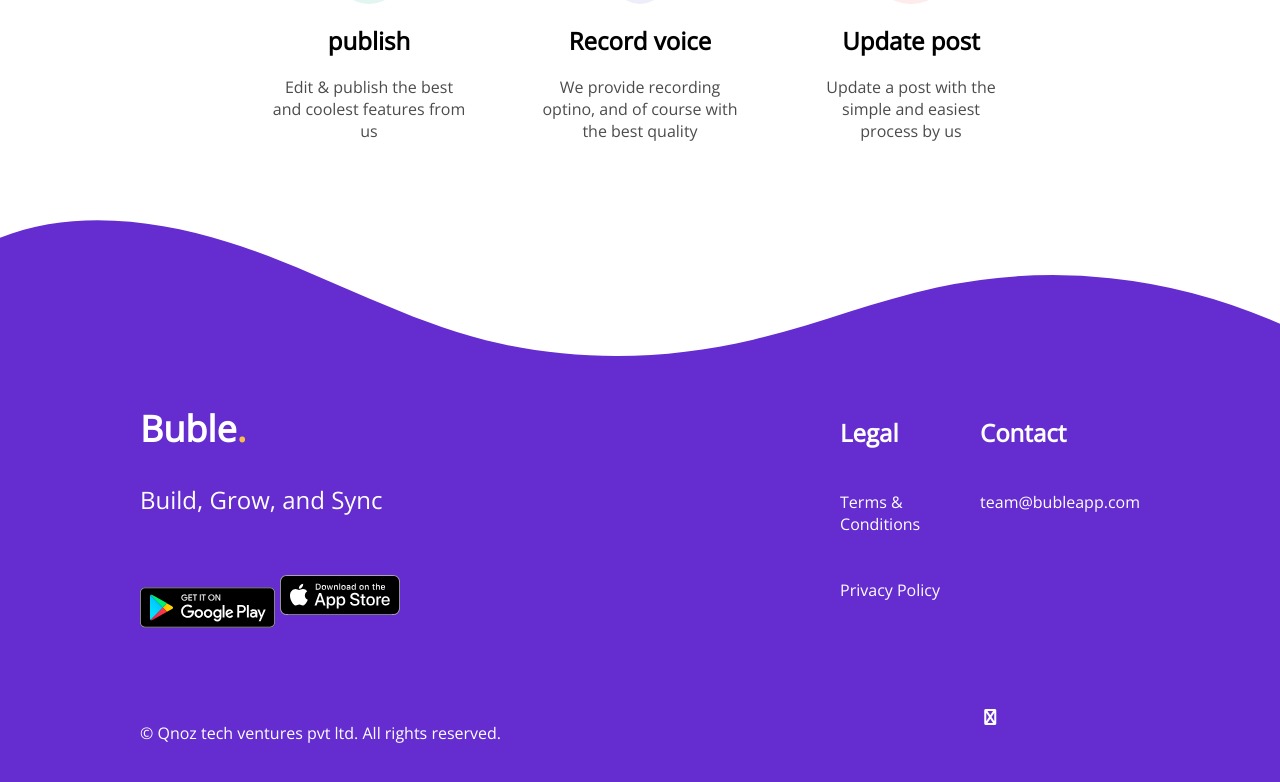
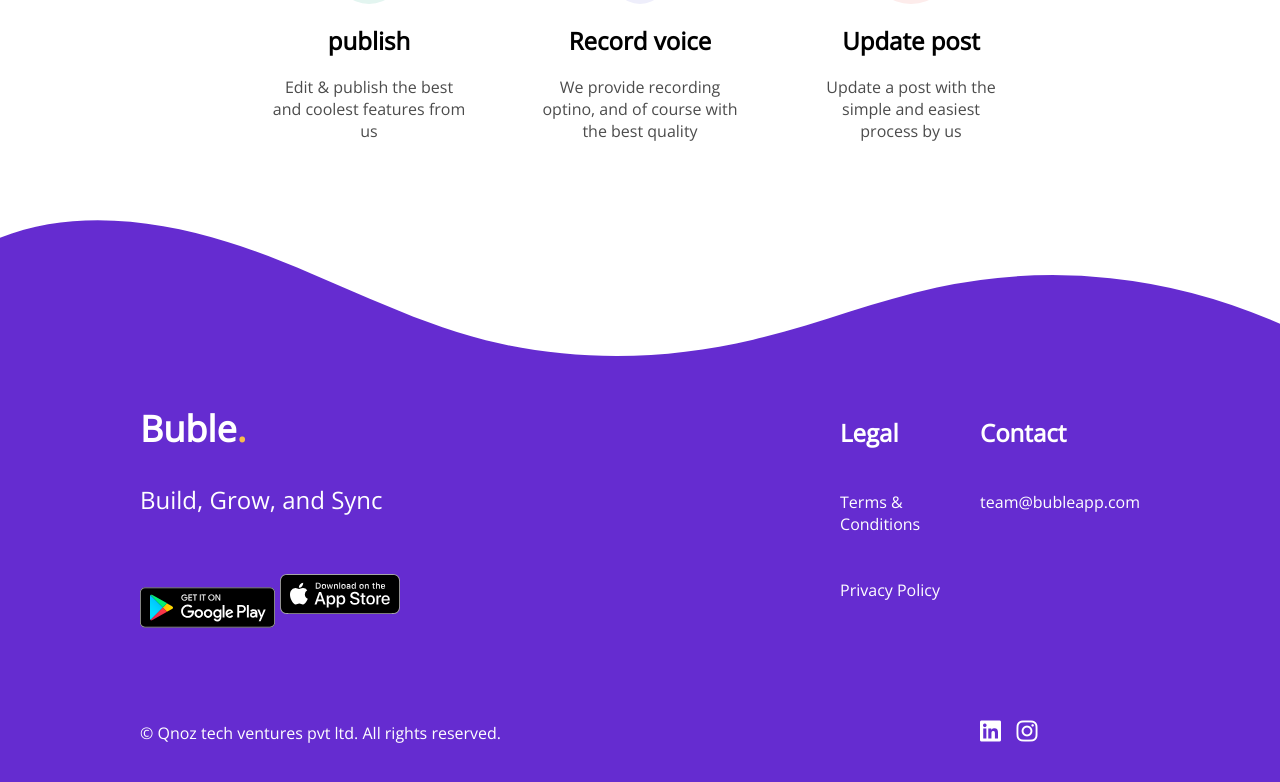
Before and after one commit to Kasraesf/Buble, a plain HTML site: page index.html in a window 1280 px wide. Shown: the part 3053-3835 px from the top of the page. Drawn offline with nearby package versions, Linux system fonts and the light colour scheme.

Commit message:
buble footer

```diff
--- a/Style.css
+++ b/Style.css
@@ -608,7 +608,7 @@
 #footer {
   position: relative;
   background-color: #652CD0;
-  min-height: 45vh;
+  min-height: 30vh;
 }
 
 .custom-shape-divider-top-1668662447 {
@@ -634,46 +634,59 @@
 
 .footergrid {
   display: grid;
-grid-template-columns: repeat(9, 1fr);
-grid-template-rows: repeat(4, 1fr);
-grid-column-gap: 0px;
-grid-row-gap: 0px;
+  grid-template-columns: repeat(9, 1fr);
+  grid-template-rows: repeat(4, 1fr);
+  grid-column-gap: 0px;
+  grid-row-gap: 0px;
   color: white;
 }
 
-.footerhead{
+.footerhead {
   grid-area: 2 / 2 / 3 / 4;
   color: white;
   font-size: 1.5rem;
 }
 
-.googlePlay{
+.googlePlay {
   grid-area: 3 / 2 / 4 / 3;
   place-items: center;
 }
 
-.appStore{
+.appStore {
   grid-area: 3 / 3 / 4 / 4;
-  margin-top: 25%;
+  margin-top: 24.5%;
 }
 
-.footp{
+.footp {
   grid-area: 4 / 2 / 5 / 5;
 }
 
-.legal{
+.legal {
   grid-area: 2 / 7 / 5 / 8;
 }
 
-.contact{
+.contact {
   grid-area: 2 / 8 / 4 / 9;
 }
 
-.legal a, .contact a{
+.legal a,
+.contact a {
   text-decoration: none;
   color: white;
 }
 
-.contacticons{
+.contacticons {
   grid-area: 4 / 8 / 5 / 9;
 }
+
+.contacticons i {
+  color: white;
+  text-decoration: none;
+  font-size: 1.5rem;
+  text-align: right;
+  margin-top: 8.5%;
+}
+
+.insta {
+  margin-left: 7%;
+}
--- a/index.html
+++ b/index.html
@@ -8,7 +8,11 @@
     <title>Buble website | An ecosystem to build, grow, and sync together</title>
     <link rel="stylesheet" href="./style.css">
     <link rel="stylesheet" href="./fontawesomeCSS/css/all.css">
+    <link rel="stylesheet" href="https://cdnjs.cloudflare.com/ajax/libs/font-awesome/6.2.1/css/all.min.css"
+        integrity="sha512-MV7K8+y+gLIBoVD59lQIYicR65iaqukzvf/nwasF0nqhPay5w/9lJmVM2hMDcnK1OnMGCdVK+iQrJ7lzPJQd1w=="
+        crossorigin="anonymous" referrerpolicy="no-referrer" />
 </head>
+
 <body>
     <div class="wrapper">
         <div class="nav">
@@ -24,11 +28,12 @@
                 <img src="./Assets/Header Iluustration.svg" alt="">
             </div>
             <div class="headertxt">
-                <h1>An ecosystem to<span class="yellow"> Build, Grow,</span> and<br> <span
-                        class="yellow">Sync</span> together</h1>
+                <h1>An ecosystem to<span class="yellow"> Build, Grow,</span> and<br> <span class="yellow">Sync</span>
+                    together</h1>
             </div>
             <div class="headerp">
-                <p>Buble allows users to build communities based on their<br> interests in order to provide opportunities
+                <p>Buble allows users to build communities based on their<br> interests in order to provide
+                    opportunities
                     and guidance<br> to improve their experience and engagement with like-<br>minded people.</p>
                 <br><br><br><br>
                 <a class="cta2" href="#">Learn More <span>&#8599;</span></a>
@@ -199,7 +204,8 @@
                 <img src="./Assets/google-play-badge-logo-svgrepo-com.svg" alt="Get the App on Google Play">
             </div>
             <div class="appStore">
-                <img src="./Assets/Download_on_the_App_Store_Badge_US-UK_RGB_blk_092917.svg" alt="Get the App on App Store">
+                <img src="./Assets/Download_on_the_App_Store_Badge_US-UK_RGB_blk_092917.svg"
+                    alt="Get the App on App Store">
             </div>
             <div class="footp">
                 <p>&copy; Qnoz tech ventures pvt ltd. All rights reserved.</p>
@@ -219,15 +225,19 @@
                 <a href="mailto:team@bubleapp.com">team@bubleapp.com</a>
             </div>
             <div class="contacticons">
-                <i class="fa fa-linkedin-square linkedin" aria-hidden="true"></i>
-                <i class="fa fa-instagram instagram" aria-hidden="true"></i>
+                <a href="https://www.linkedin.com/"><i class="fa-brands fa-linkedin"></i></a>
+                <a href="https://www.instagram.com/" class="insta"><i class="fa-brands fa-instagram"></i></a>
             </div>
         </div>
         <div class="custom-shape-divider-top-1668662447">
-            <svg data-name="Layer 1" xmlns="http://www.w3.org/2000/svg" viewBox="0 0 1200 120" preserveAspectRatio="none">
-                <path d="M985.66,92.83C906.67,72,823.78,31,743.84,14.19c-82.26-17.34-168.06-16.33-250.45.39-57.84,11.73-114,31.07-172,41.86A600.21,600.21,0,0,1,0,27.35V120H1200V95.8C1132.19,118.92,1055.71,111.31,985.66,92.83Z" class="shape-fill"></path>
+            <svg data-name="Layer 1" xmlns="http://www.w3.org/2000/svg" viewBox="0 0 1200 120"
+                preserveAspectRatio="none">
+                <path
+                    d="M985.66,92.83C906.67,72,823.78,31,743.84,14.19c-82.26-17.34-168.06-16.33-250.45.39-57.84,11.73-114,31.07-172,41.86A600.21,600.21,0,0,1,0,27.35V120H1200V95.8C1132.19,118.92,1055.71,111.31,985.66,92.83Z"
+                    class="shape-fill"></path>
             </svg>
         </div>
     </section>
 </body>
+
 </html>
```
